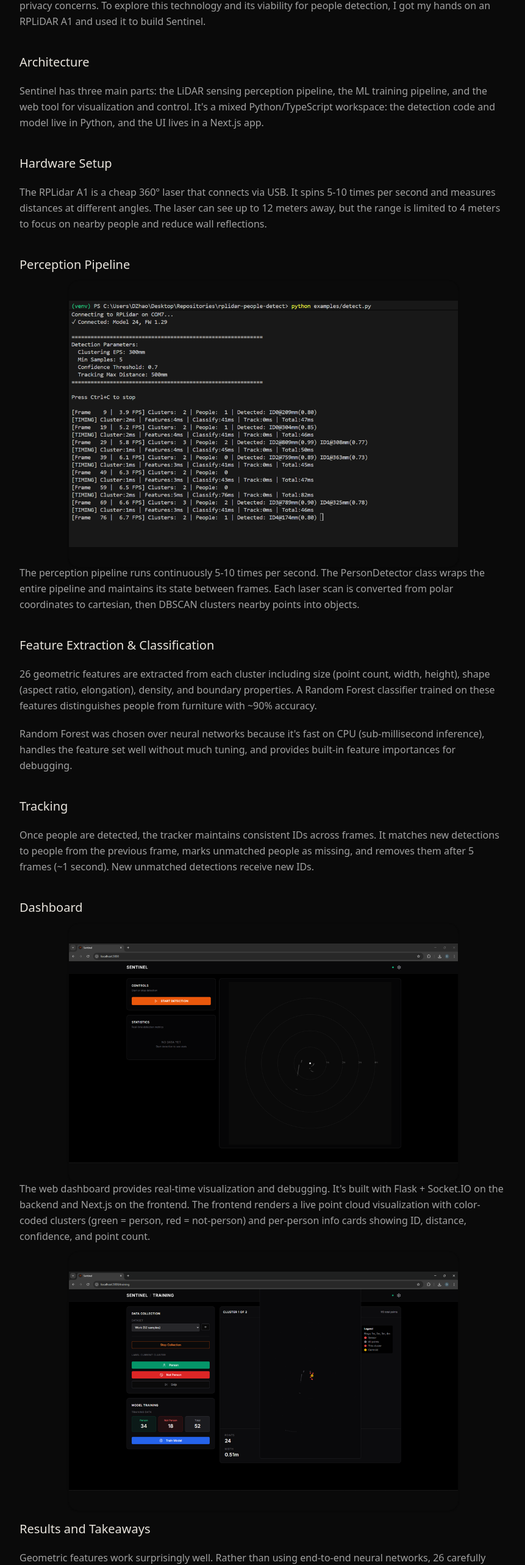
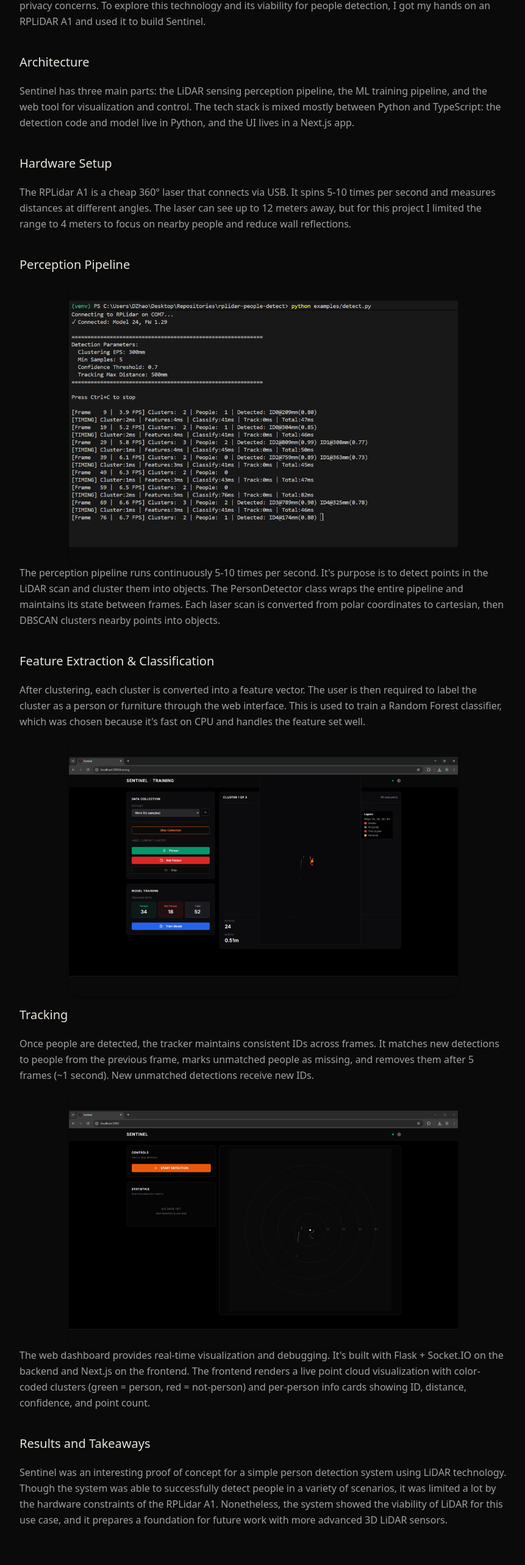
Before and after one commit to danielquzhao/personal-website-v2, a Next.js app: page /projects/sentinel in a window 1280 px wide. Shown: the part 1160-3726 px from the top of the page at 61% size, without its empty margins (208-1069 px from the left). After the commit the page ends 3685 px from the top, so only its background shows below. Built offline with nearby package versions, Linux system fonts and the light colour scheme.

Commit message:
Update Sentinel writing

```diff
--- a/app/projects/sentinel/page.tsx
+++ b/app/projects/sentinel/page.tsx
@@ -26,12 +26,12 @@ export default function SentinelPage() {
 
                         <h2 className="text-xl font-medium text-foreground">Architecture</h2>
                         <p className="text-base text-muted-foreground leading-relaxed">
-                            Sentinel has three main parts: the LiDAR sensing perception pipeline, the ML training pipeline, and the web tool for visualization and control. It's a mixed Python/TypeScript workspace: the detection code and model live in Python, and the UI lives in a Next.js app.
+                            Sentinel has three main parts: the LiDAR sensing perception pipeline, the ML training pipeline, and the web tool for visualization and control. The tech stack is mixed mostly between Python and TypeScript: the detection code and model live in Python, and the UI lives in a Next.js app.
                         </p>
 
                         <h2 className="text-xl font-medium text-foreground">Hardware Setup</h2>
                         <p className="text-base text-muted-foreground leading-relaxed">
-                            The RPLidar A1 is a cheap 360° laser that connects via USB. It spins 5-10 times per second and measures distances at different angles. The laser can see up to 12 meters away, but the range is limited to 4 meters to focus on nearby people and reduce wall reflections.
+                            The RPLidar A1 is a cheap 360° laser that connects via USB. It spins 5-10 times per second and measures distances at different angles. The laser can see up to 12 meters away, but for this project I limited the range to 4 meters to focus on nearby people and reduce wall reflections.
                         </p>
 
                         <h2 className="text-xl font-medium text-foreground">Perception Pipeline</h2>
@@ -45,23 +45,27 @@ export default function SentinelPage() {
                             </div>
                         </figure>
                         <p className="text-base text-muted-foreground leading-relaxed">
-                            The perception pipeline runs continuously 5-10 times per second. The PersonDetector class wraps the entire pipeline and maintains its state between frames. Each laser scan is converted from polar coordinates to cartesian, then DBSCAN clusters nearby points into objects.
+                            The perception pipeline runs continuously 5-10 times per second. It's purpose is to detect points in the LiDAR scan and cluster them into objects. The PersonDetector class wraps the entire pipeline and maintains its state between frames. Each laser scan is converted from polar coordinates to cartesian, then DBSCAN clusters nearby points into objects.
                         </p>
 
                         <h2 className="text-xl font-medium text-foreground">Feature Extraction & Classification</h2>
                         <p className="text-base text-muted-foreground leading-relaxed">
-                            26 geometric features are extracted from each cluster including size (point count, width, height), shape (aspect ratio, elongation), density, and boundary properties. A Random Forest classifier trained on these features distinguishes people from furniture with ~90% accuracy.
+                            After clustering, each cluster is converted into a feature vector. The user is then required to label the cluster as a person or furniture through the web interface. This is used to train a Random Forest classifier, which was chosen because it's fast on CPU and handles the feature set well.
                         </p>
-                        <p className="text-base text-muted-foreground leading-relaxed">
-                            Random Forest was chosen over neural networks because it's fast on CPU (sub-millisecond inference), handles the feature set well without much tuning, and provides built-in feature importances for debugging.
-                        </p>
+                        <figure className="flex flex-col items-center !-mt-2 !-mb-6">
+                            <div className="relative flex justify-center overflow-hidden rounded-2xl border border-black/5 shadow-sm max-w-[80%]">
+                                <img
+                                    src="/projects/image-20251218-184952.png"
+                                    alt="Live tracking visualization"
+                                    className="w-full h-auto max-h-[650px] object-contain block transition-transform duration-500 hover:scale-[1.02]"
+                                />
+                            </div>
+                        </figure>
 
                         <h2 className="text-xl font-medium text-foreground">Tracking</h2>
                         <p className="text-base text-muted-foreground leading-relaxed">
                             Once people are detected, the tracker maintains consistent IDs across frames. It matches new detections to people from the previous frame, marks unmatched people as missing, and removes them after 5 frames (~1 second). New unmatched detections receive new IDs.
                         </p>
-
-                        <h2 className="text-xl font-medium text-foreground">Dashboard</h2>
                         <figure className="flex flex-col items-center !-mt-2 !-mb-6">
                             <div className="relative flex justify-center overflow-hidden rounded-2xl border border-black/5 shadow-sm max-w-[80%]">
                                 <img
@@ -74,24 +78,11 @@ export default function SentinelPage() {
                         <p className="text-base text-muted-foreground leading-relaxed">
                             The web dashboard provides real-time visualization and debugging. It's built with Flask + Socket.IO on the backend and Next.js on the frontend. The frontend renders a live point cloud visualization with color-coded clusters (green = person, red = not-person) and per-person info cards showing ID, distance, confidence, and point count.
                         </p>
-                        <figure className="flex flex-col items-center !-mt-2 !-mb-6">
-                            <div className="relative flex justify-center overflow-hidden rounded-2xl border border-black/5 shadow-sm max-w-[80%]">
-                                <img
-                                    src="/projects/image-20251218-184952.png"
-                                    alt="Live tracking visualization"
-                                    className="w-full h-auto max-h-[650px] object-contain block transition-transform duration-500 hover:scale-[1.02]"
-                                />
-                            </div>
-                        </figure>
+
 
                         <h2 className="text-xl font-medium text-foreground">Results and Takeaways</h2>
                         <p className="text-base text-muted-foreground leading-relaxed">
-                            Geometric features work surprisingly well. Rather than using end-to-end neural networks, 26 carefully designed geometric features successfully distinguish people from furniture with ~90% accuracy. The full pipeline runs at 50-100ms per frame on a laptop CPU, with clustering (DBSCAN) being the bottleneck at ~20ms.
-                        </p>
-
-                        <h2 className="text-xl font-medium text-foreground">Limitations and Next Steps</h2>
-                        <p className="text-base text-muted-foreground leading-relaxed">
-                            The system struggles with people partially blocked by furniture, very distant people (low point density), and similar-looking objects like backpacks on chairs. This is a natural limitation of 2D lidar. Future work may experiment with 3D lidar systems and training across frames to detect movement patterns rather than just frame-by-frame classification.
+                            Sentinel was an interesting proof of concept for a simple person detection system using LiDAR technology. Though the system was able to successfully detect people in a variety of scenarios, it was limited a lot by the hardware constraints of the RPLidar A1. Nonetheless, the system showed the viability of LiDAR for this use case, and it prepares a foundation for future work with more advanced 3D LiDAR sensors.
                         </p>
                     </section>
                 </div>
```
